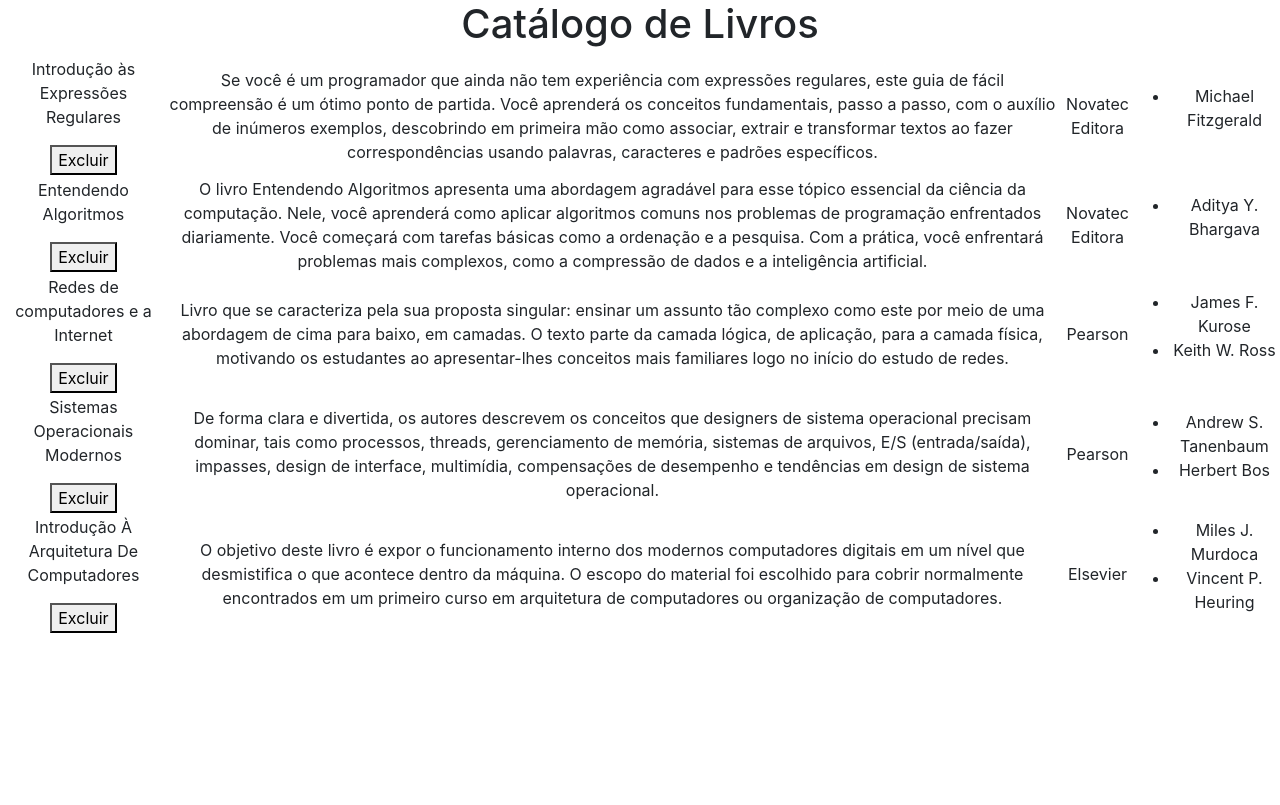
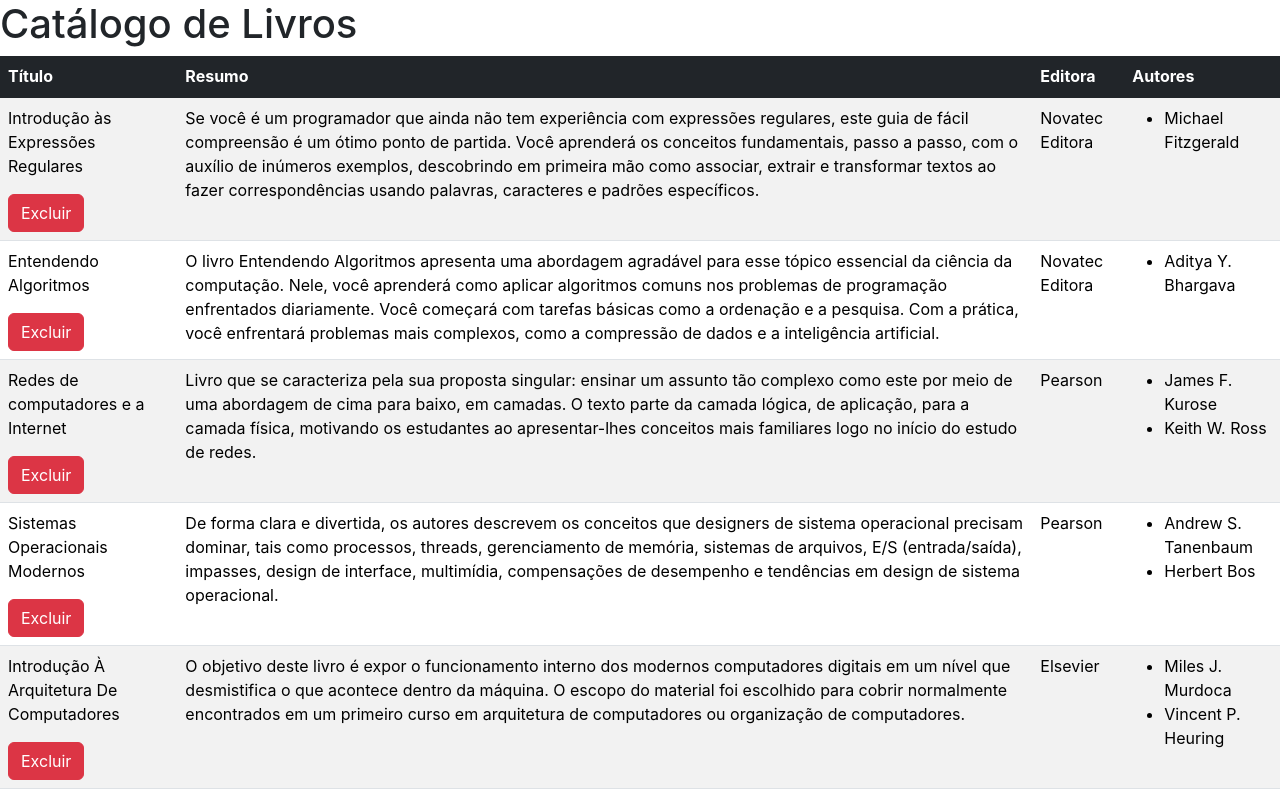
Before and after one commit to ivanmortimer/livros-react, a React (Create React App) app: page / in a window 1280 px wide. Built offline with nearby package versions, Linux system fonts and the light colour scheme.

Commit message:
(B2.7) Commit 7 of Branch 2. Everything working and looking properly with Bootstrap's classes.

```diff
--- a/src/LivroLista.js
+++ b/src/LivroLista.js
@@ -14,7 +14,7 @@
         <tr key={props.index.toString()}>
             <td key="titulo">
                 <p>{ props.livro.titulo }</p>
-                <button onClick={() => props.excluir(props.livro.codigo)}>Excluir</button>
+                <button type="button" className="btn btn-danger" onClick={() => props.excluir(props.livro.codigo)}>Excluir</button>
             </td>
             <td key="resumo">{ props.livro.resumo }</td>
             <td key="nomeEditora">{ nomeEditora }</td>
@@ -43,8 +43,20 @@
 
     return (
         <main>
-            <h1>Catálogo de Livros</h1>
-            <table>{ livros.map((liv, ind) => <LinhaLivro livro={liv} excluir={excluir} index={ind} />) }</table>
+            <h1 className="text-start">Catálogo de Livros</h1>
+            <table className="table table-striped table-hover text-start">
+                <thead className="table table-dark table-hover">
+                    <tr>
+                        <th scope="col">Título</th>
+                        <th scope="col">Resumo</th>
+                        <th scope="col">Editora</th>
+                        <th scope="col">Autores</th>
+                    </tr>
+                </thead>
+                <tbody className="table-group-divider">
+                    { livros.map((liv, ind) => <LinhaLivro livro={liv} excluir={excluir} index={ind} />) }
+                </tbody>
+            </table>
         </main>
     );
 
```
